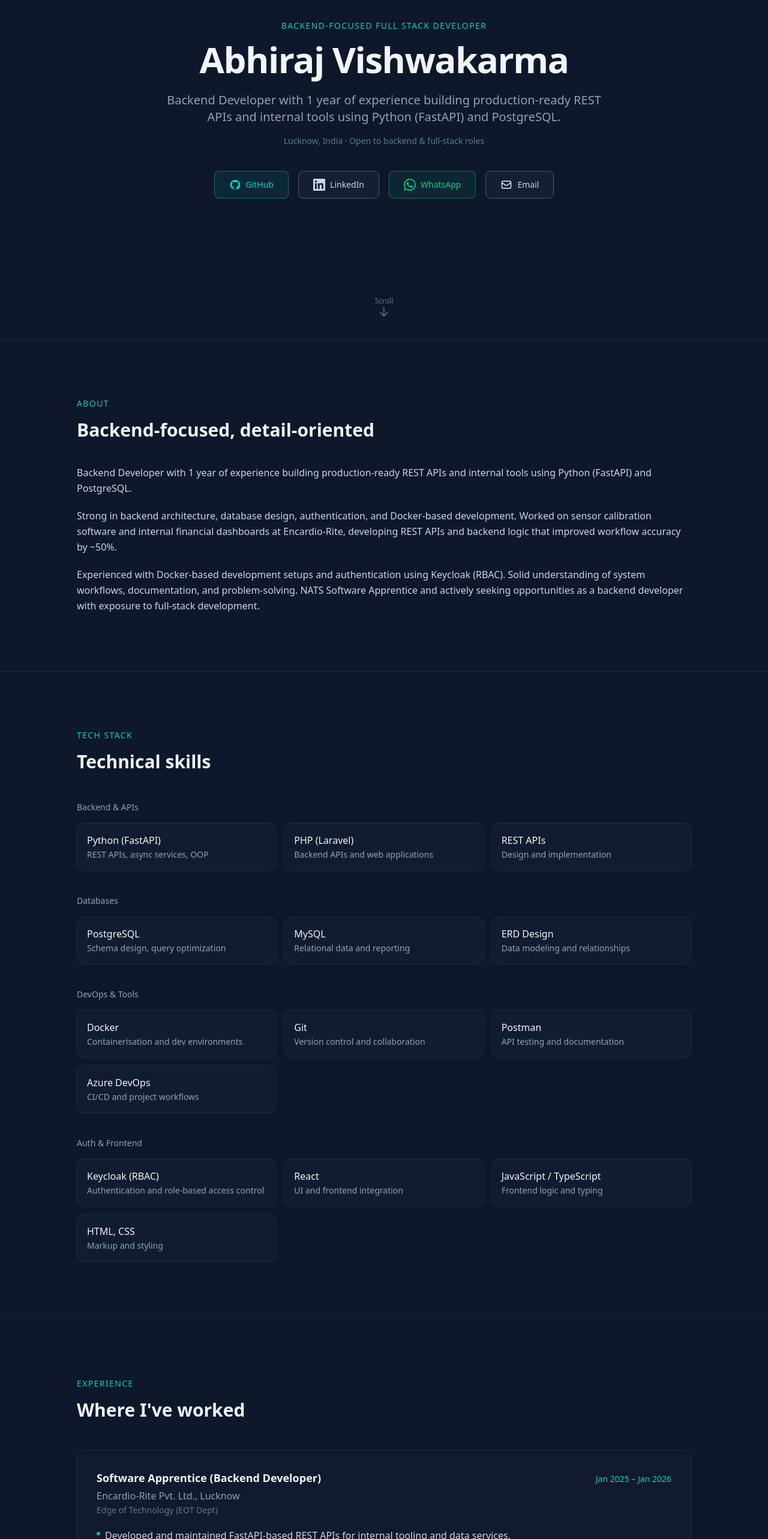
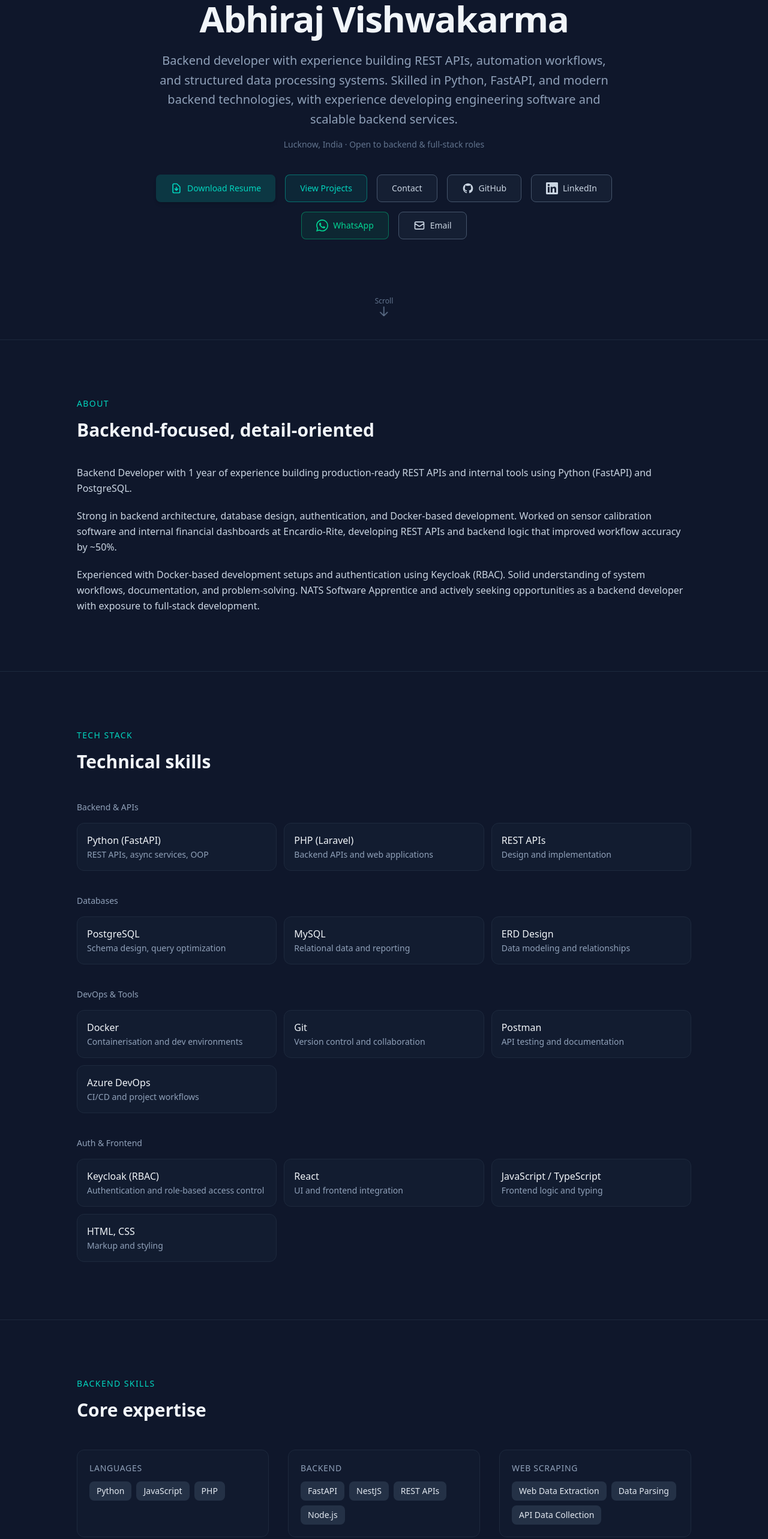
Before and after one commit to Abhiraj0406/portfolio, a React (Vite) app: page / in a window 1280 px wide. Shown: the part 234-2800 px from the top of the page at 60% size. Built offline with nearby package versions, Linux system fonts and the light colour scheme; no server answers; the HTML template or start-up script is replaced by a standard one.

Commit message:
Update project structure: remove peer dependencies from package-lock, enhance README with resume download instructions, add BackendSkills component to App, and improve FeaturedProjects component with detailed project descriptions and bullet points.

```diff
--- a/src/App.jsx
+++ b/src/App.jsx
@@ -2,6 +2,7 @@ import Header from './components/Header';
 import Hero from './components/Hero';
 import About from './components/About';
 import TechStack from './components/TechStack';
+import BackendSkills from './components/BackendSkills';
 import Experience from './components/Experience';
 import FeaturedProjects from './components/FeaturedProjects';
 import Education from './components/Education';
@@ -17,6 +18,7 @@ function App() {
         <Hero />
         <About />
         <TechStack />
+        <BackendSkills />
         <Experience />
         <FeaturedProjects />
         <Education />
--- /dev/null
+++ b/src/components/BackendSkills.jsx
@@ -0,0 +1,77 @@
+import { motion } from 'framer-motion';
+
+const SKILL_CATEGORIES = [
+  {
+    title: 'Languages',
+    skills: ['Python', 'JavaScript', 'PHP'],
+  },
+  {
+    title: 'Backend',
+    skills: ['FastAPI', 'NestJS', 'REST APIs', 'Node.js'],
+  },
+  {
+    title: 'Web Scraping',
+    skills: ['Web Data Extraction', 'Data Parsing', 'API Data Collection'],
+  },
+  {
+    title: 'Databases',
+    skills: ['PostgreSQL', 'MySQL'],
+  },
+  {
+    title: 'Tools',
+    skills: ['Docker', 'Git', 'Postman', 'VS Code'],
+  },
+];
+
+export default function BackendSkills() {
+  return (
+    <section id="backend-skills" className="border-t border-slate-800 px-6 py-20 sm:py-24" aria-labelledby="backend-skills-heading">
+      <div className="mx-auto max-w-5xl">
+        <motion.h2
+          id="backend-skills-heading"
+          initial={{ opacity: 0, y: 20 }}
+          whileInView={{ opacity: 1, y: 0 }}
+          viewport={{ once: true, margin: '-80px' }}
+          transition={{ duration: 0.4 }}
+          className="mb-4 text-sm font-medium uppercase tracking-widest text-teal-400"
+        >
+          Backend Skills
+        </motion.h2>
+        <motion.p
+          initial={{ opacity: 0, y: 20 }}
+          whileInView={{ opacity: 1, y: 0 }}
+          viewport={{ once: true, margin: '-80px' }}
+          transition={{ duration: 0.4, delay: 0.05 }}
+          className="mb-12 text-2xl font-semibold text-slate-100 sm:text-3xl"
+        >
+          Core expertise
+        </motion.p>
+        <div className="grid gap-8 sm:grid-cols-2 lg:grid-cols-3">
+          {SKILL_CATEGORIES.map((category, gIdx) => (
+            <motion.div
+              key={category.title}
+              initial={{ opacity: 0, y: 20 }}
+              whileInView={{ opacity: 1, y: 0 }}
+              viewport={{ once: true, margin: '-40px' }}
+              transition={{ duration: 0.4, delay: gIdx * 0.06 }}
+              className="rounded-xl border border-slate-800 bg-slate-800/20 p-5 transition hover:border-teal-500/30"
+            >
+              <h3 className="mb-3 text-sm font-medium uppercase tracking-wider text-slate-400">
+                {category.title}
+              </h3>
+              <ul className="flex flex-wrap gap-2" role="list">
+                {category.skills.map((skill) => (
+                  <li key={skill}>
+                    <span className="inline-block rounded-lg bg-slate-700/60 px-3 py-1.5 text-sm text-slate-200 transition hover:bg-teal-500/20 hover:text-teal-300">
+                      {skill}
+                    </span>
+                  </li>
+                ))}
+              </ul>
+            </motion.div>
+          ))}
+        </div>
+      </div>
+    </section>
+  );
+}
--- a/src/components/FeaturedProjects.jsx
+++ b/src/components/FeaturedProjects.jsx
@@ -2,33 +2,47 @@ import { motion } from 'framer-motion';
 
 const PROJECTS = [
   {
+    name: 'ExploreHub – Web Data Exploration Platform',
+    stack: ['Next.js', 'NestJS', 'Web Scraping', 'REST APIs', 'PostgreSQL'],
+    bullets: [
+      'Built a full-stack platform for discovering and exploring structured web data.',
+      'Implemented backend services using NestJS to handle API requests and data processing.',
+      'Developed scraping workflows to extract structured information from web sources.',
+      'Integrated Next.js frontend with backend APIs to present dynamic data to users.',
+      'Designed scalable API endpoints and database structure for efficient data retrieval.',
+    ],
+    repo: 'https://github.com/Abhiraj0406/ExploreHub',
+    live: 'https://explore-hub-neon.vercel.app/',
+  },
+  {
     name: 'Sensor Calibration Software',
-    description: 'Internal tool built with FastAPI and PostgreSQL for Encardio-Rite. Automated and standardized calculation workflows for sensor calibration, resulting in ~50% improvement in sensor data accuracy. Backend handles calibration logic, data validation, and persistence with optimized queries and clear API design.',
     stack: ['Python', 'FastAPI', 'PostgreSQL'],
+    bullets: [
+      'Internal tool for Encardio-Rite: automated calibration workflows.',
+      '~50% improvement in sensor data accuracy via consistent calculation logic.',
+      'Backend handles calibration logic, validation, and optimized queries.',
+    ],
     repo: null,
     live: null,
   },
   {
     name: 'Financial Dashboard',
-    description: 'Backend APIs for an internal Financial Dashboard with pagination and structured financial reporting. Enables consistent data handling, filtered views, and export-friendly responses for finance and operations teams.',
     stack: ['FastAPI', 'PostgreSQL', 'REST API'],
+    bullets: [
+      'Backend APIs with pagination and structured financial reporting.',
+      'Filtered views and export-friendly responses for finance teams.',
+    ],
     repo: null,
     live: null,
-  },
-  {
-    name: 'ExploreHub',
-    description: 'Full-stack application with FastAPI backend, React frontend, and PostgreSQL database. Demonstrates API-driven architecture, auth flows, and modern deployment. Deployed on Vercel (frontend) and Railway (backend).',
-    stack: ['FastAPI', 'React', 'PostgreSQL', 'Vercel', 'Railway'],
-    repo: 'https://github.com/Abhiraj0406/ExploreHub',
-    live: 'https://explore-hub-neon.vercel.app/',
   },
 ];
 
 export default function FeaturedProjects() {
   return (
-    <section id="projects" className="border-t border-slate-800 px-6 py-20 sm:py-24">
+    <section id="projects" className="border-t border-slate-800 px-6 py-20 sm:py-24" aria-labelledby="projects-heading">
       <div className="mx-auto max-w-5xl">
         <motion.h2
+          id="projects-heading"
           initial={{ opacity: 0, y: 20 }}
           whileInView={{ opacity: 1, y: 0 }}
           viewport={{ once: true, margin: '-80px' }}
@@ -57,9 +71,14 @@ export default function FeaturedProjects() {
               className="flex flex-col rounded-xl border border-slate-800 bg-slate-800/20 p-6 transition hover:border-teal-500/30"
             >
               <h3 className="text-lg font-semibold text-slate-100">{project.name}</h3>
-              <p className="mt-2 flex-1 text-sm leading-relaxed text-slate-400">
-                {project.description}
-              </p>
+              <ul className="mt-3 flex-1 space-y-1.5 text-sm text-slate-400">
+                {project.bullets.map((bullet) => (
+                  <li key={bullet} className="flex gap-2">
+                    <span className="mt-1.5 h-1.5 w-1.5 shrink-0 rounded-full bg-teal-500" aria-hidden />
+                    <span>{bullet}</span>
+                  </li>
+                ))}
+              </ul>
               <div className="mt-4 flex flex-wrap gap-2">
                 {project.stack.map((tech) => (
                   <span
@@ -71,7 +90,17 @@ export default function FeaturedProjects() {
                 ))}
               </div>
               {(project.repo || project.live) && (
-                <div className="mt-4 flex gap-4">
+                <div className="mt-4 flex flex-wrap gap-4">
+                  {project.live && (
+                    <a
+                      href={project.live}
+                      target="_blank"
+                      rel="noopener noreferrer"
+                      className="text-sm font-medium text-teal-400 hover:text-teal-300"
+                    >
+                      View Live Project →
+                    </a>
+                  )}
                   {project.repo && (
                     <a
                       href={project.repo}
@@ -79,17 +108,7 @@ export default function FeaturedProjects() {
                       rel="noopener noreferrer"
                       className="text-sm font-medium text-teal-400 hover:text-teal-300"
                     >
-                      Repo →
-                    </a>
-                  )}
-                  {project.live && (
-                    <a
-                      href={project.live}
-                      target="_blank"
-                      rel="noopener noreferrer"
-                      className="text-sm font-medium text-teal-400 hover:text-teal-300"
-                    >
-                      Live site →
+                      View Source Code →
                     </a>
                   )}
                 </div>
--- a/src/components/Header.jsx
+++ b/src/components/Header.jsx
@@ -4,6 +4,7 @@ import { motion, AnimatePresence } from 'framer-motion';
 const NAV_LINKS = [
   { label: 'About', href: '#about' },
   { label: 'Tech Stack', href: '#tech' },
+  { label: 'Backend Skills', href: '#backend-skills' },
   { label: 'Experience', href: '#experience' },
   { label: 'Projects', href: '#projects' },
   { label: 'Education', href: '#education' },
--- a/src/components/Hero.jsx
+++ b/src/components/Hero.jsx
@@ -1,10 +1,13 @@
 import { motion } from 'framer-motion';
+
+const RESUME_URL = `${import.meta.env.BASE_URL}Abhiraj_Vishwakarma_Resume.pdf`;
 
 export default function Hero() {
   return (
     <section
       id="hero"
       className="relative flex min-h-screen flex-col items-center justify-center px-6 pt-24 pb-16"
+      aria-label="Introduction"
     >
       <div className="mx-auto max-w-3xl text-center">
         <motion.p
@@ -13,7 +16,7 @@ export default function Hero() {
           transition={{ duration: 0.5 }}
           className="mb-4 text-sm font-medium uppercase tracking-widest text-teal-400"
         >
-          Backend-Focused Full Stack Developer
+          Python Backend Developer | API Development | Web Scraping & Automation
         </motion.p>
         <motion.h1
           initial={{ opacity: 0, y: 20 }}
@@ -27,9 +30,9 @@ export default function Hero() {
           initial={{ opacity: 0, y: 20 }}
           animate={{ opacity: 1, y: 0 }}
           transition={{ duration: 0.5, delay: 0.2 }}
-          className="mb-4 text-lg text-slate-400 sm:text-xl"
+          className="mb-4 text-lg text-slate-400 sm:text-xl leading-relaxed"
         >
-          Backend Developer with 1 year of experience building production-ready REST APIs and internal tools using Python (FastAPI) and PostgreSQL.
+          Backend developer with experience building REST APIs, automation workflows, and structured data processing systems. Skilled in Python, FastAPI, and modern backend technologies, with experience developing engineering software and scalable backend services.
         </motion.p>
         <motion.p
           initial={{ opacity: 0, y: 20 }}
@@ -43,15 +46,39 @@ export default function Hero() {
           initial={{ opacity: 0, y: 20 }}
           animate={{ opacity: 1, y: 0 }}
           transition={{ duration: 0.5, delay: 0.3 }}
-          className="flex flex-wrap justify-center gap-4"
+          className="flex flex-wrap justify-center gap-3 sm:gap-4"
         >
+          <a
+            href={RESUME_URL}
+            download="Abhiraj_Vishwakarma_Resume.pdf"
+            className="inline-flex items-center gap-2 rounded-lg bg-teal-500/20 px-6 py-3 text-sm font-medium text-teal-400 shadow-md transition hover:bg-teal-500/30 hover:text-teal-300 hover:shadow-teal-500/20"
+            aria-label="Download resume (PDF)"
+          >
+            <svg className="h-5 w-5" fill="none" stroke="currentColor" viewBox="0 0 24 24" aria-hidden>
+              <path strokeLinecap="round" strokeLinejoin="round" strokeWidth={2} d="M12 10v6m0 0l-3-3m3 3l3-3m2 8H7a2 2 0 01-2-2V5a2 2 0 012-2h5.586a1 1 0 01.707.293l5.414 5.414a1 1 0 01.293.707V19a2 2 0 01-2 2z" />
+            </svg>
+            Download Resume
+          </a>
+          <a
+            href="#projects"
+            className="inline-flex items-center gap-2 rounded-lg border border-teal-500/50 bg-teal-500/10 px-6 py-3 text-sm font-medium text-teal-400 transition hover:border-teal-400 hover:bg-teal-500/20"
+          >
+            View Projects
+          </a>
+          <a
+            href="#contact"
+            className="inline-flex items-center gap-2 rounded-lg border border-slate-600 bg-slate-800/50 px-6 py-3 text-sm font-medium text-slate-300 transition hover:border-slate-500 hover:text-slate-100"
+          >
+            Contact
+          </a>
           <a
             href="https://github.com/Abhiraj0406"
             target="_blank"
             rel="noopener noreferrer"
-            className="inline-flex items-center gap-2 rounded-lg border border-teal-500/50 bg-teal-500/10 px-6 py-3 text-sm font-medium text-teal-400 transition hover:border-teal-400 hover:bg-teal-500/20"
+            className="inline-flex items-center gap-2 rounded-lg border border-slate-600 bg-slate-800/50 px-6 py-3 text-sm font-medium text-slate-300 transition hover:border-slate-500 hover:text-slate-100"
+            aria-label="GitHub profile"
           >
-            <svg className="h-5 w-5" fill="currentColor" viewBox="0 0 24 24">
+            <svg className="h-5 w-5" fill="currentColor" viewBox="0 0 24 24" aria-hidden>
               <path fillRule="evenodd" d="M12 2C6.477 2 2 6.484 2 12.017c0 4.425 2.865 8.18 6.839 9.504.5.092.682-.217.682-.483 0-.237-.008-.868-.013-1.703-2.782.605-3.369-1.343-3.369-1.343-.454-1.158-1.11-1.466-1.11-1.466-.908-.62.069-.608.069-.608 1.003.07 1.531 1.032 1.531 1.032.892 1.53 2.341 1.088 2.91.832.092-.647.35-1.088.636-1.338-2.22-.253-4.555-1.113-4.555-4.951 0-1.093.39-1.988 1.029-2.688-.103-.253-.446-1.272.098-2.65 0 0 .84-.27 2.75 1.026A9.564 9.564 0 0112 6.844c.85.004 1.705.115 2.504.337 1.909-1.296 2.747-1.027 2.747-1.027.546 1.379.202 2.398.1 2.651.64.7 1.028 1.595 1.028 2.688 0 3.848-2.339 4.695-4.566 4.943.359.309.678.92.678 1.855 0 1.338-.012 2.419-.012 2.747 0 .268.18.58.688.482A10.019 10.019 0 0022 12.017C22 6.484 17.522 2 12 2z" clipRule="evenodd" />
             </svg>
             GitHub
@@ -61,8 +88,9 @@ export default function Hero() {
             target="_blank"
             rel="noopener noreferrer"
             className="inline-flex items-center gap-2 rounded-lg border border-slate-600 bg-slate-800/50 px-6 py-3 text-sm font-medium text-slate-300 transition hover:border-slate-500 hover:text-slate-100"
+            aria-label="LinkedIn profile"
           >
-            <svg className="h-5 w-5" fill="currentColor" viewBox="0 0 24 24">
+            <svg className="h-5 w-5" fill="currentColor" viewBox="0 0 24 24" aria-hidden>
               <path d="M20.447 20.452h-3.554v-5.569c0-1.328-.027-3.037-1.852-3.037-1.853 0-2.136 1.445-2.136 2.939v5.667H9.351V9h3.414v1.561h.046c.477-.9 1.637-1.85 3.37-1.85 3.601 0 4.267 2.37 4.267 5.455v6.286zM5.337 7.433c-1.144 0-2.063-.926-2.063-2.065 0-1.138.92-2.063 2.063-2.063 1.14 0 2.064.925 2.064 2.063 0 1.139-.925 2.065-2.064 2.065zm1.782 13.019H3.555V9h3.564v11.452zM22.225 0H1.771C.792 0 0 .774 0 1.729v20.542C0 23.227.792 24 1.771 24h20.451C23.2 24 24 23.227 24 22.271V1.729C24 .774 23.2 0 22.222 0h.003z"/>
             </svg>
             LinkedIn
@@ -72,8 +100,9 @@ export default function Hero() {
             target="_blank"
             rel="noopener noreferrer"
             className="inline-flex items-center gap-2 rounded-lg border border-emerald-500/50 bg-emerald-500/10 px-6 py-3 text-sm font-medium text-emerald-400 transition hover:border-emerald-400 hover:bg-emerald-500/20"
+            aria-label="WhatsApp"
           >
-            <svg className="h-5 w-5" fill="currentColor" viewBox="0 0 24 24">
+            <svg className="h-5 w-5" fill="currentColor" viewBox="0 0 24 24" aria-hidden>
               <path d="M17.472 14.382c-.297-.149-1.758-.867-2.03-.967-.273-.099-.471-.148-.67.15-.197.297-.767.966-.94 1.164-.173.199-.347.223-.644.075-.297-.15-1.255-.463-2.39-1.475-.883-.788-1.48-1.761-1.653-2.059-.173-.297-.018-.458.13-.606.134-.133.298-.347.446-.52.149-.174.198-.298.298-.497.099-.198.05-.371-.025-.52-.075-.149-.669-1.612-.916-2.207-.242-.579-.487-.5-.669-.51-.173-.008-.371-.01-.57-.01-.198 0-.52.074-.792.372-.272.297-1.04 1.016-1.04 2.479 0 1.462 1.065 2.875 1.213 3.074.149.198 2.096 3.2 5.077 4.487.709.306 1.262.489 1.694.625.712.227 1.36.195 1.871.118.571-.085 1.758-.719 2.006-1.413.248-.694.248-1.289.173-1.413-.074-.124-.272-.198-.57-.347m-5.421 7.403h-.004a9.87 9.87 0 01-5.031-1.378l-.361-.214-3.741.982.998-3.648-.235-.374a9.86 9.86 0 01-1.51-5.26c.001-5.45 4.436-9.884 9.888-9.884 2.64 0 5.122 1.03 6.988 2.898a9.825 9.825 0 012.893 6.994c-.003 5.45-4.437 9.884-9.885 9.884m8.413-18.297A11.815 11.815 0 0012.05 0C5.495 0 .16 5.335.157 11.892c0 2.096.547 4.142 1.588 5.945L.057 24l6.305-1.654a11.882 11.882 0 005.683 1.448h.005c6.554 0 11.89-5.335 11.893-11.893a11.821 11.821 0 00-3.48-8.413z" />
             </svg>
             WhatsApp
@@ -81,8 +110,9 @@ export default function Hero() {
           <a
             href="mailto:abhirajvishwakarma04@gmail.com"
             className="inline-flex items-center gap-2 rounded-lg border border-slate-600 bg-slate-800/50 px-6 py-3 text-sm font-medium text-slate-300 transition hover:border-slate-500 hover:text-slate-100"
+            aria-label="Email"
           >
-            <svg className="h-5 w-5" fill="none" stroke="currentColor" viewBox="0 0 24 24">
+            <svg className="h-5 w-5" fill="none" stroke="currentColor" viewBox="0 0 24 24" aria-hidden>
               <path strokeLinecap="round" strokeLinejoin="round" strokeWidth={2} d="M3 8l7.89 5.26a2 2 0 002.22 0L21 8M5 19h14a2 2 0 002-2V7a2 2 0 00-2-2H5a2 2 0 00-2 2v10a2 2 0 002 2z" />
             </svg>
             Email
@@ -95,9 +125,9 @@ export default function Hero() {
         transition={{ delay: 0.6, duration: 0.5 }}
         className="absolute bottom-8 left-1/2 -translate-x-1/2"
       >
-        <a href="#about" className="flex flex-col items-center gap-1 text-slate-500 hover:text-teal-400">
+        <a href="#about" className="flex flex-col items-center gap-1 text-slate-500 hover:text-teal-400" aria-label="Scroll to about">
           <span className="text-xs">Scroll</span>
-          <svg className="h-5 w-5 animate-bounce" fill="none" stroke="currentColor" viewBox="0 0 24 24">
+          <svg className="h-5 w-5 animate-bounce" fill="none" stroke="currentColor" viewBox="0 0 24 24" aria-hidden>
             <path strokeLinecap="round" strokeLinejoin="round" strokeWidth={2} d="M19 14l-7 7m0 0l-7-7m7 7V3" />
           </svg>
         </a>
```
Also changed, not shown: public/README.md (added), 2 other files (tests, documents, lock files or other folders).
